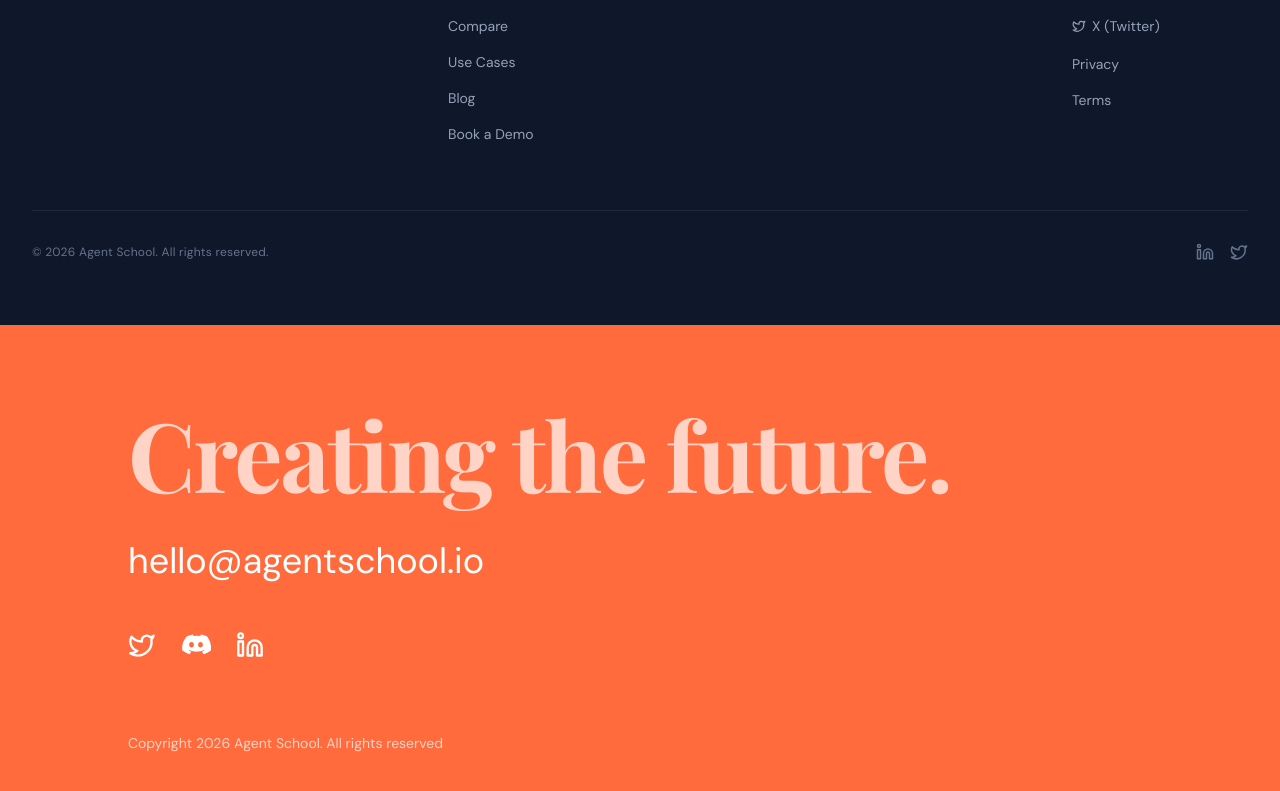
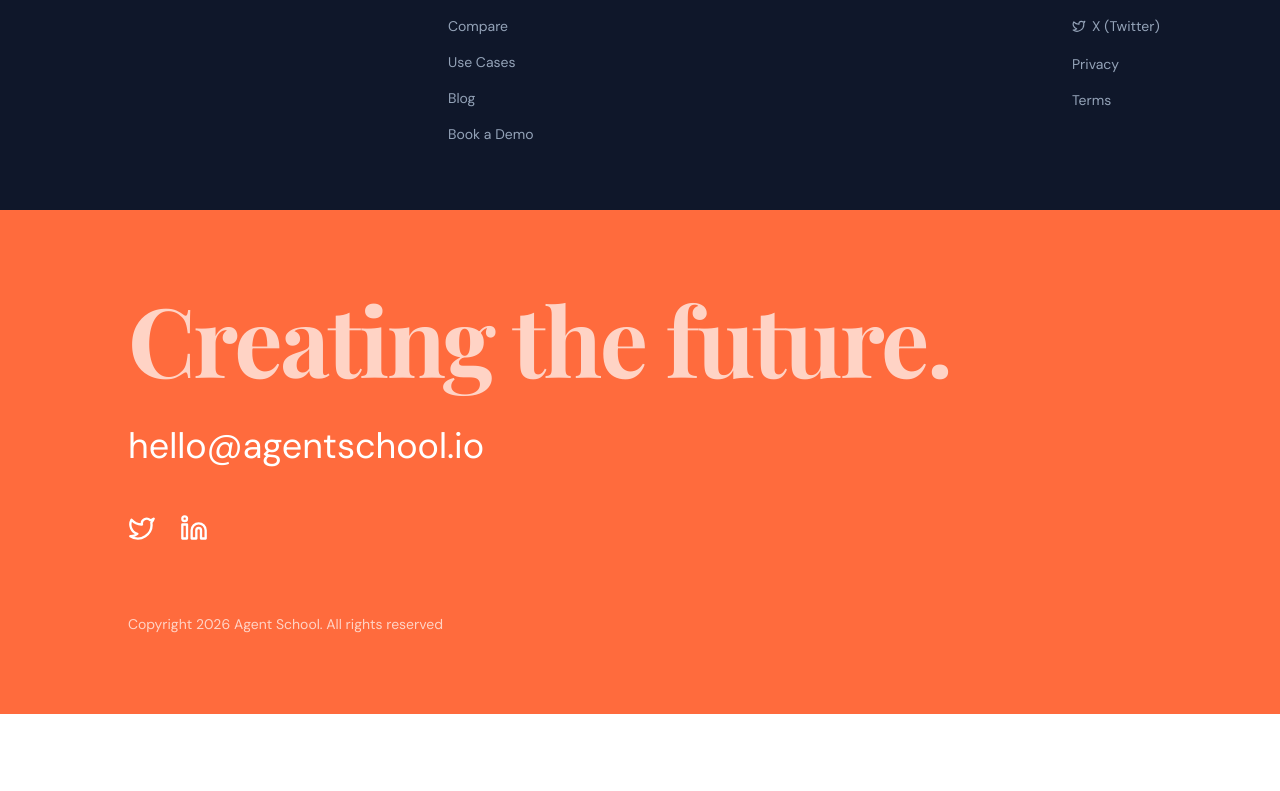
Before and after one commit to agent-school/website, a Next.js app: page /blog in a window 1280 px wide. Shown: the part 1786-2577 px from the top of the page. After the commit the page ends 2500 px from the top, so only its background shows below. Built offline with nearby package versions, Linux system fonts and the light colour scheme.

Commit message:
improvement: footer design

```diff
--- a/src/components/layout/Footer.tsx
+++ b/src/components/layout/Footer.tsx
@@ -25,7 +25,7 @@
       */}
 
       {/* Main Footer */}
-      <div className="max-w-7xl mx-auto px-6 lg:px-8 py-16">
+      <div className="max-w-7xl mx-auto px-6 lg:px-8 pt-16 pb-16">
         <div className="grid grid-cols-1 md:grid-cols-2 lg:grid-cols-6 gap-12 lg:gap-8">
           {/* Brand */}
           <div className="lg:col-span-2">
@@ -177,33 +177,6 @@
             </ul>
           </div>
         </div>
-
-        {/* Bottom Bar */}
-        <div className="mt-16 pt-8 border-t border-slate-800 flex flex-col md:flex-row items-center justify-between gap-4">
-          <p className="text-caption text-slate-500">
-            &copy; {new Date().getFullYear()} Agent School. All rights reserved.
-          </p>
-          <div className="flex items-center gap-4">
-            <a
-              href={LINKEDIN_URL}
-              target="_blank"
-              rel="noopener noreferrer"
-              aria-label="LinkedIn"
-              className="text-slate-500 hover:text-orange-400 transition-colors"
-            >
-              <Linkedin size={18} />
-            </a>
-            <a
-              href={TWITTER_URL}
-              target="_blank"
-              rel="noopener noreferrer"
-              aria-label="X (Twitter)"
-              className="text-slate-500 hover:text-orange-400 transition-colors"
-            >
-              <Twitter size={18} />
-            </a>
-          </div>
-        </div>
       </div>
 
       {/* CTA Footer Section */}
@@ -230,15 +203,6 @@
                 <Twitter size={28} />
               </a>
               <a
-                href="#"
-                aria-label="Discord"
-                className="text-white hover:opacity-80 transition-opacity"
-              >
-                <svg width="32" height="32" viewBox="0 0 32 32" fill="currentColor" className="w-8 h-8">
-                  <path d="M26.96 7.33a23.84 23.84 0 0 0-5.88-1.82.09.09 0 0 0-.09.05 16.6 16.6 0 0 0-.73 1.5 22 22 0 0 0-6.6 0 15.16 15.16 0 0 0-.74-1.5.09.09 0 0 0-.09-.05 23.77 23.77 0 0 0-5.88 1.82.08.08 0 0 0-.04.04C2.7 12.15 1.84 16.83 2.31 21.45a.1.1 0 0 0 .04.07 24 24 0 0 0 7.22 3.64.09.09 0 0 0 .1-.03 17.16 17.16 0 0 0 1.48-2.4.09.09 0 0 0-.05-.12 15.8 15.8 0 0 1-2.26-1.08.09.09 0 0 1-.01-.15c.15-.11.3-.23.45-.35a.09.09 0 0 1 .09-.01c4.74 2.17 9.87 2.17 14.55 0a.09.09 0 0 1 .09.01c.14.12.29.24.44.35a.09.09 0 0 1-.01.15c-.72.42-1.47.78-2.25 1.08a.09.09 0 0 0-.05.12c.43.83.92 1.63 1.48 2.4a.09.09 0 0 0 .1.03 23.93 23.93 0 0 0 7.23-3.64.09.09 0 0 0 .04-.07c.56-5.34-.94-9.98-3.99-14.08a.07.07 0 0 0-.04-.04ZM11.52 18.55c-1.33 0-2.43-1.22-2.43-2.72s1.08-2.72 2.43-2.72c1.36 0 2.45 1.23 2.43 2.72 0 1.5-1.08 2.72-2.43 2.72Zm8.98 0c-1.33 0-2.42-1.22-2.42-2.72s1.07-2.72 2.42-2.72c1.36 0 2.45 1.23 2.43 2.72 0 1.5-1.07 2.72-2.43 2.72Z" />
-                </svg>
-              </a>
-              <a
                 href={LINKEDIN_URL}
                 target="_blank"
                 rel="noopener noreferrer"
```
